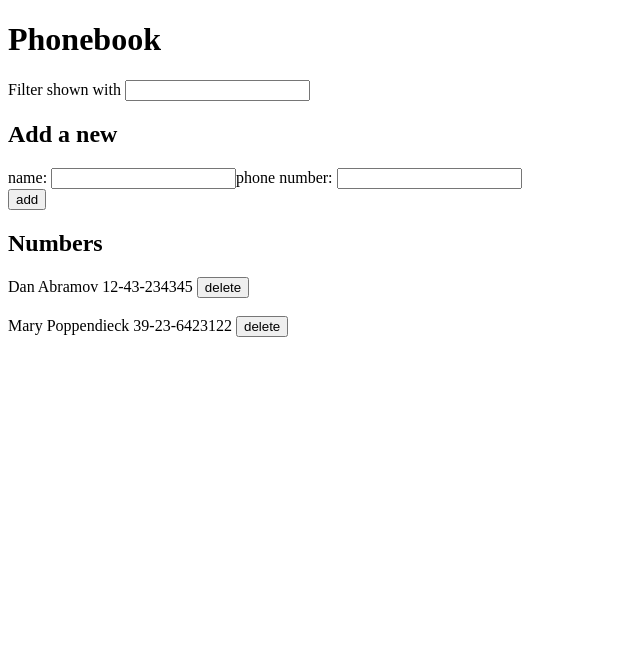
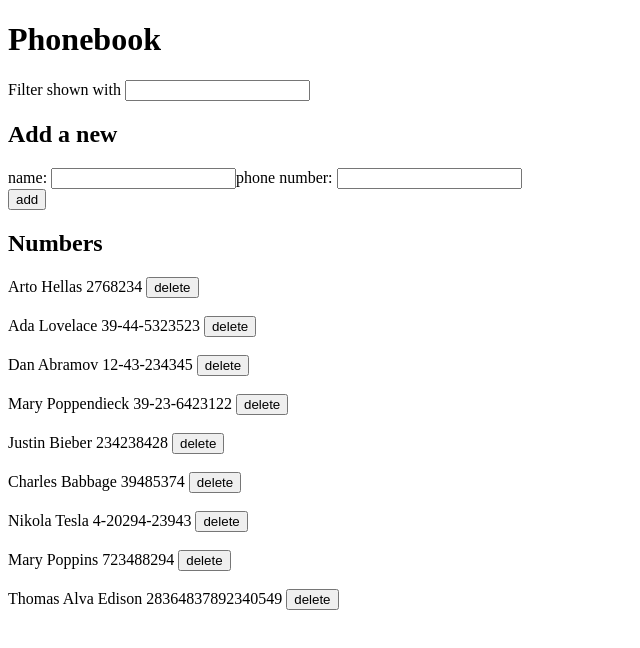
Before and after one commit to JMarte03/fullstack-open, a React (Vite) app in the folder part2/phonebook/: page / in a window 1280 px wide. Shown: the top 648 px of the page, without its empty margins (0-640 px from the left). Built offline with nearby package versions, Linux system fonts and the light colour scheme; data requests are answered from the project's data file.

Commit message:
Exercise 2.15

```diff
--- a/part2/phonebook/db.json
+++ b/part2/phonebook/db.json
@@ -1,5 +1,15 @@
 {
   "persons": [
+    {
+      "name": "Arto Hellas",
+      "phone": "2768234",
+      "id": "1"
+    },
+    {
+      "name": "Ada Lovelace",
+      "phone": "39-44-5323523",
+      "id": "2"
+    },
     {
       "id": "3",
       "name": "Dan Abramov",
@@ -9,6 +19,31 @@
       "id": "4",
       "name": "Mary Poppendieck",
       "phone": "39-23-6423122"
+    },
+    {
+      "name": "Justin Bieber",
+      "phone": "234238428",
+      "id": "5"
+    },
+    {
+      "name": "Charles Babbage",
+      "phone": "39485374",
+      "id": "6"
+    },
+    {
+      "name": "Nikola Tesla",
+      "phone": "4-20294-23943",
+      "id": "7"
+    },
+    {
+      "name": "Mary Poppins",
+      "phone": "723488294",
+      "id": "8"
+    },
+    {
+      "name": "Thomas Alva Edison",
+      "phone": "28364837892340549",
+      "id": "9"
     }
   ]
 }
--- a/part2/phonebook/src/App.jsx
+++ b/part2/phonebook/src/App.jsx
@@ -1,5 +1,4 @@
 import { useState, useEffect } from "react";
-import axios from 'axios'
 import Filter from "./components/Filter";
 import PersonForm from "./components/PersonForm";
 import Persons from "./components/Persons";
@@ -10,30 +9,6 @@ function App() {
   const [newName, setNewName] = useState("");
   const [newPhone, setNewPhone] = useState("");
   const [filter, setFilter] = useState("");
-
-  useEffect(() => {
-    personService
-      .getAll()
-      .then(initialPersons => {
-        setPersons(initialPersons)
-      });
-  }, []);
-
-  const addPerson = (event) => {
-    event.preventDefault();
-    const newPerson = {
-      name: newName,
-      phone: newPhone,
-    };
-    const foundObject = persons.find((person) => person.name === newName);
-    foundObject === undefined
-      ? personService
-        .create(newPerson)
-        .then(returnedPerson => setPersons(persons.concat(returnedPerson)))
-      : alert(`${newName} is already added to phonebook`);
-    setNewName("");
-    setNewPhone("");
-  };
 
   const handleNameChange = (event) => {
     setNewName(event.target.value);
@@ -53,6 +28,33 @@ function App() {
     person.name.toLowerCase().includes(filter.toLowerCase())
   );
 
+  // read
+  useEffect(() => {
+    personService
+      .getAll()
+      .then(initialPersons => {
+        setPersons(initialPersons)
+      });
+  }, []);
+
+  // addPerson
+  const addPerson = (event) => {
+    event.preventDefault();
+    const newPerson = {
+      name: newName,
+      phone: newPhone,
+    };
+    const foundObject = persons.find((person) => person.name === newName);
+    foundObject === undefined
+      ? personService
+        .create(newPerson)
+        .then(returnedPerson => setPersons(persons.concat(returnedPerson)))
+      : updatePhone(foundObject.id);
+    setNewName("");
+    setNewPhone("");
+  };
+
+  // deletePerson
   const deletePerson = (id) => {
     const personToDelete = persons.find(p => p.id === id)
     if (window.confirm(`Delete ${personToDelete.name}?`)){
@@ -60,7 +62,21 @@ function App() {
         .erase(id)
         .then(setPersons(persons.filter(p => p.id !== id)))
     }
+  }
 
+  // update phone number
+  const updatePhone = (id) => {
+    const personToUpdate = persons.find(p => p.id === id)
+    if (window.confirm(`${personToUpdate.name} is already added to phonebook, replace the old number with a new one?`)){
+      const newPerson = { ...personToUpdate, phone: newPhone }
+      personService
+        .update(id, newPerson)
+        .then(returnedPerson => {
+          setPersons(persons.map(person => (
+            person.id === id? returnedPerson : person
+          )))
+        })
+    }
   }
 
   return (
--- a/part2/phonebook/src/services/persons.js
+++ b/part2/phonebook/src/services/persons.js
@@ -11,8 +11,13 @@ const create = (newObject) => {
     return request.then(response => response.data)
 }
 
+const update = (id, newObject) => {
+    const request = axios.put(`${baseUrl}/${id}`, newObject)
+    return request.then(response => response.data)
+}
+
 const erase = (id) => {
     return axios.delete(`${baseUrl}/${id}`)
 }
 
-export default { getAll, create, erase }
+export default { getAll, create, update, erase }
```
